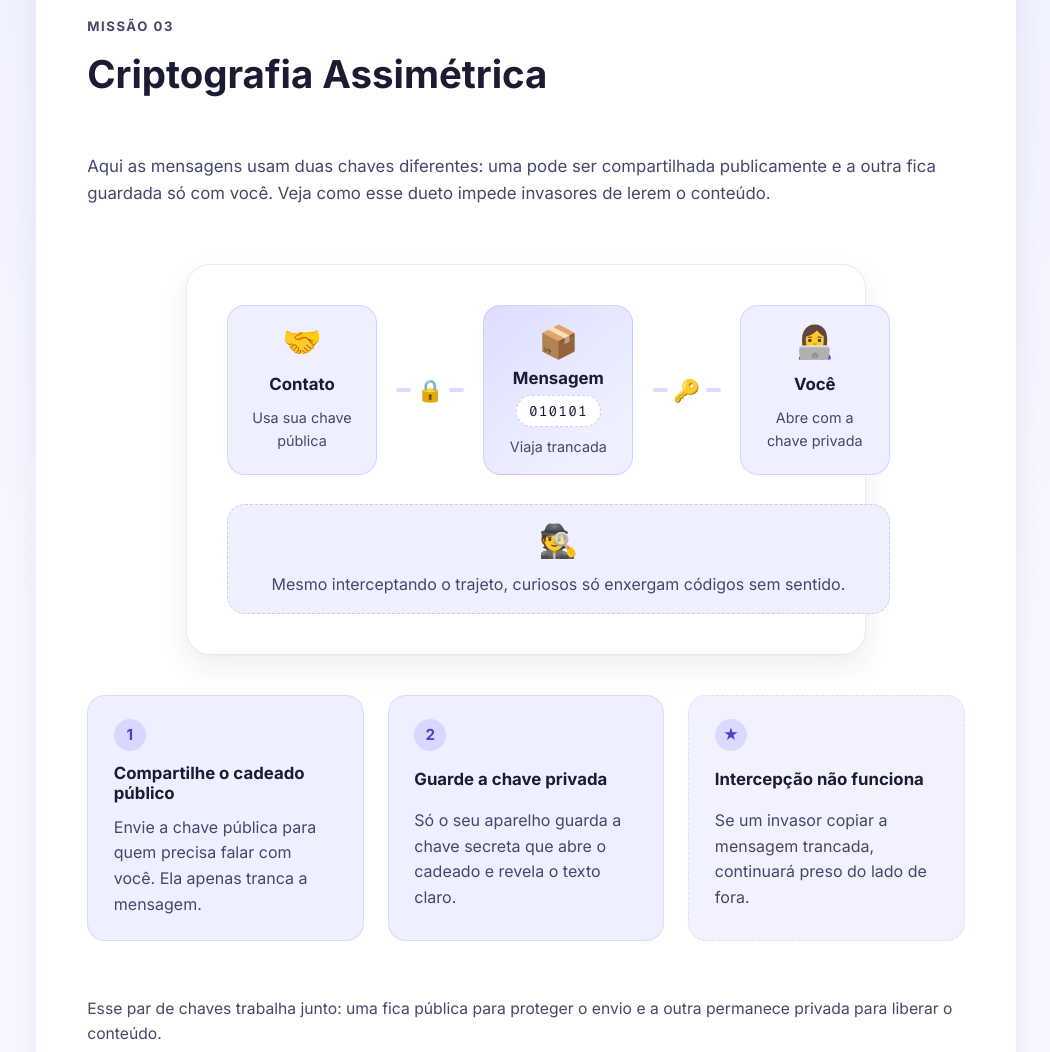
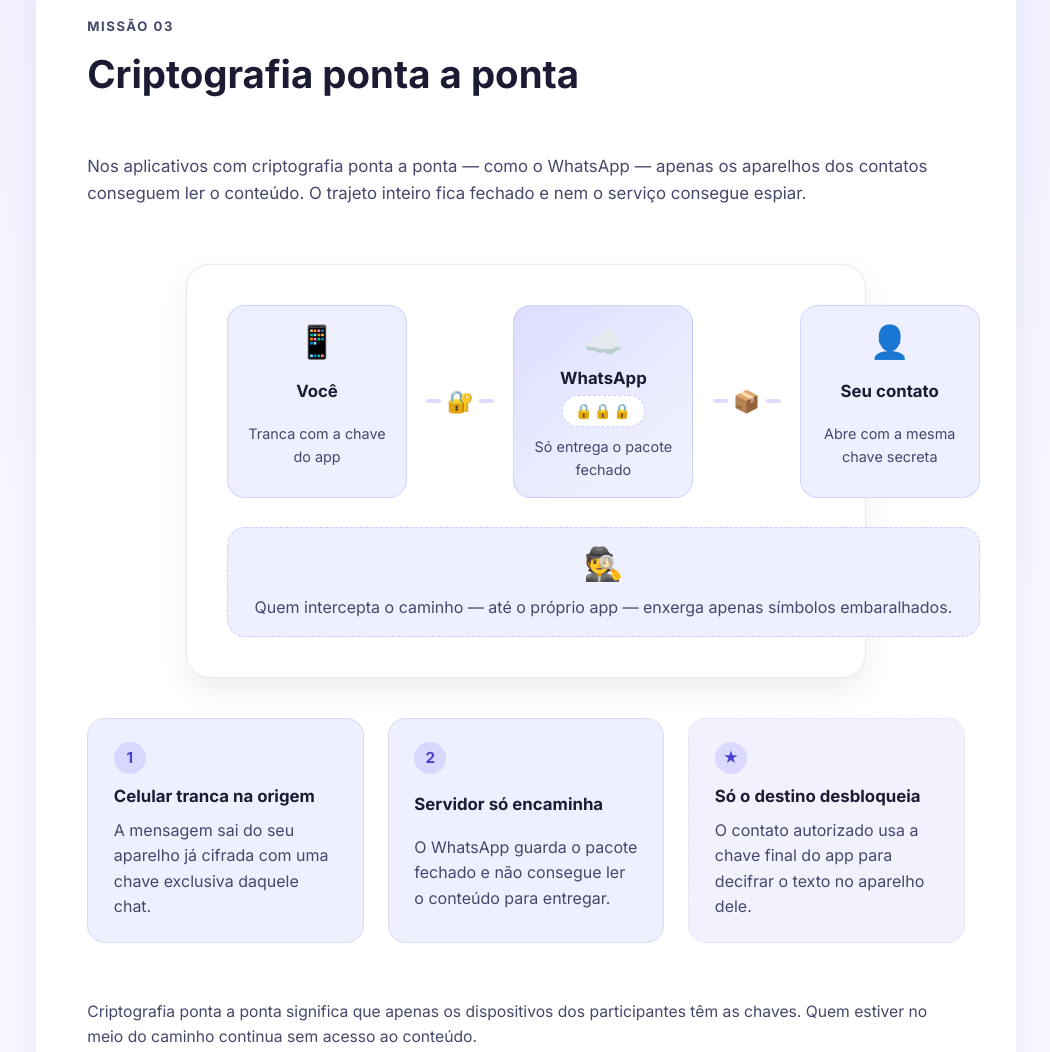
Before and after one commit to PalladiniGITH/chamaweb_usabilidade, a plain HTML site: page criptografia-ponta-a-ponta.html in a window 1280 px wide. Shown: the part 278-1330 px from the top of the page, without its empty margins (114-1164 px from the left). Drawn offline with Linux system fonts and the light colour scheme.

Commit message:
Refocus mission on criptografia ponta a ponta

```diff
--- a/criptografia-assimetrica.html
+++ b/criptografia-ponta-a-ponta.html
@@ -3,14 +3,14 @@
 <head>
     <meta charset="UTF-8">
     <meta name="viewport" content="width=device-width, initial-scale=1.0">
-    <meta name="description" content="Missão Criptografia Assimétrica da jornada Segredos Digitais: visualize as chaves pública e privada trabalhando juntas.">
-    <title>Missão Criptografia Assimétrica | Segredos Digitais</title>
+    <meta name="description" content="Missão Criptografia ponta a ponta da jornada Segredos Digitais: entenda como apps como o WhatsApp blindam as mensagens com chaves entre os contatos.">
+    <title>Missão Criptografia ponta a ponta | Segredos Digitais</title>
     <link rel="preconnect" href="https://fonts.googleapis.com">
     <link rel="preconnect" href="https://fonts.gstatic.com" crossorigin>
     <link href="https://fonts.googleapis.com/css2?family=Inter:wght@400;600;700;800&family=Fira+Code:wght@400;500&display=swap" rel="stylesheet">
     <link rel="stylesheet" href="styles.css">
 </head>
-<body data-theme="light" data-page="assimetrica">
+<body data-theme="light" data-page="ponta">
     <a class="skip-link" href="#conteudo">Pular para o conteúdo principal</a>
     <header class="site-header">
         <div class="brand">
@@ -35,7 +35,7 @@
         <a data-page="home" href="index.html">Início</a>
         <a data-page="cofre" href="cofre.html">Cofre Invisível</a>
         <a data-page="linguagem" href="linguagem.html">Linguagem Secreta</a>
-        <a data-page="assimetrica" href="criptografia-assimetrica.html">Criptografia Assimétrica</a>
+        <a data-page="ponta" href="criptografia-ponta-a-ponta.html">Criptografia ponta a ponta</a>
         <a data-page="https" href="https.html">HTTPS x HTTP</a>
         <a data-page="vpn" href="vpn.html">Túnel VPN</a>
         <a data-page="guardiao" href="guardiao.html">Guardião Digital</a>
@@ -48,70 +48,70 @@
         <article class="mission">
             <header class="mission-header">
                 <p class="mission-overline">Missão 03</p>
-                <h1>Criptografia Assimétrica</h1>
+                <h1>Criptografia ponta a ponta</h1>
             </header>
-            <p class="mission-intro">Aqui as mensagens usam duas chaves diferentes: uma pode ser compartilhada publicamente e a outra fica guardada só com você. Veja como esse dueto impede invasores de lerem o conteúdo.</p>
-            <div class="mission-content asymmetric">
-                <figure id="asymmetricIllustration" class="asymmetric-visual" role="group" aria-labelledby="fluxoAssimetricoTitulo" aria-describedby="fluxoAssimetricoDescricao">
-                    <h2 id="fluxoAssimetricoTitulo" class="sr-only">Como a criptografia assimétrica protege suas mensagens</h2>
-                    <div class="asymmetric-lane" role="list">
+            <p class="mission-intro">Nos aplicativos com criptografia ponta a ponta — como o WhatsApp — apenas os aparelhos dos contatos conseguem ler o conteúdo. O trajeto inteiro fica fechado e nem o serviço consegue espiar.</p>
+            <div class="mission-content end2end">
+                <figure id="endToEndIllustration" class="end2end-visual" role="group" aria-labelledby="fluxoPontaTitulo" aria-describedby="fluxoPontaDescricao">
+                    <h2 id="fluxoPontaTitulo" class="sr-only">Como a criptografia ponta a ponta protege suas conversas</h2>
+                    <div class="end2end-lane" role="list">
                         <div class="visual-node" role="listitem">
-                            <span class="visual-icon" aria-hidden="true">🤝</span>
-                            <strong>Contato</strong>
-                            <p>Usa sua chave pública</p>
+                            <span class="visual-icon" aria-hidden="true">📱</span>
+                            <strong>Você</strong>
+                            <p>Tranca com a chave do app</p>
                         </div>
                         <div class="visual-connector" aria-hidden="true">
                             <span class="connector-line">
-                                <span class="connector-icon">🔒</span>
+                                <span class="connector-icon">🔐</span>
                             </span>
                         </div>
                         <div class="visual-node visual-node--message" role="listitem">
-                            <span class="visual-icon" aria-hidden="true">📦</span>
-                            <strong>Mensagem</strong>
-                            <code aria-label="Mensagem cifrada">010101</code>
-                            <p>Viaja trancada</p>
+                            <span class="visual-icon" aria-hidden="true">☁️</span>
+                            <strong>WhatsApp</strong>
+                            <code aria-label="Mensagem cifrada">🔒🔒🔒</code>
+                            <p>Só entrega o pacote fechado</p>
                         </div>
                         <div class="visual-connector" aria-hidden="true">
                             <span class="connector-line">
-                                <span class="connector-icon">🔑</span>
+                                <span class="connector-icon">📦</span>
                             </span>
                         </div>
                         <div class="visual-node" role="listitem">
-                            <span class="visual-icon" aria-hidden="true">👩‍💻</span>
-                            <strong>Você</strong>
-                            <p>Abre com a chave privada</p>
+                            <span class="visual-icon" aria-hidden="true">👤</span>
+                            <strong>Seu contato</strong>
+                            <p>Abre com a mesma chave secreta</p>
                         </div>
                     </div>
-                    <figcaption class="visual-note" id="fluxoAssimetricoDescricao">
+                    <figcaption class="visual-note" id="fluxoPontaDescricao">
                         <span class="visual-icon" aria-hidden="true">🕵️</span>
-                        <p>Mesmo interceptando o trajeto, curiosos só enxergam códigos sem sentido.</p>
+                        <p>Quem intercepta o caminho — até o próprio app — enxerga apenas símbolos embaralhados.</p>
                     </figcaption>
                 </figure>
-                <div class="asymmetric-steps" role="list">
-                    <article class="asymmetric-step" role="listitem">
+                <div class="end2end-steps" role="list">
+                    <article class="end2end-step" role="listitem">
                         <span class="step-number">1</span>
-                        <h3>Compartilhe o cadeado público</h3>
-                        <p>Envie a chave pública para quem precisa falar com você. Ela apenas tranca a mensagem.</p>
+                        <h3>Celular tranca na origem</h3>
+                        <p>A mensagem sai do seu aparelho já cifrada com uma chave exclusiva daquele chat.</p>
                     </article>
-                    <article class="asymmetric-step" role="listitem">
+                    <article class="end2end-step" role="listitem">
                         <span class="step-number">2</span>
-                        <h3>Guarde a chave privada</h3>
-                        <p>Só o seu aparelho guarda a chave secreta que abre o cadeado e revela o texto claro.</p>
+                        <h3>Servidor só encaminha</h3>
+                        <p>O WhatsApp guarda o pacote fechado e não consegue ler o conteúdo para entregar.</p>
                     </article>
-                    <article class="asymmetric-step asymmetric-step--note" role="listitem">
+                    <article class="end2end-step end2end-step--note" role="listitem">
                         <span class="step-number" aria-hidden="true">★</span>
-                        <h3>Intercepção não funciona</h3>
-                        <p>Se um invasor copiar a mensagem trancada, continuará preso do lado de fora.</p>
+                        <h3>Só o destino desbloqueia</h3>
+                        <p>O contato autorizado usa a chave final do app para decifrar o texto no aparelho dele.</p>
                     </article>
                 </div>
-                <p class="mission-detail">Esse par de chaves trabalha junto: uma fica pública para proteger o envio e a outra permanece privada para liberar o conteúdo.</p>
+                <p class="mission-detail">Criptografia ponta a ponta significa que apenas os dispositivos dos participantes têm as chaves. Quem estiver no meio do caminho continua sem acesso ao conteúdo.</p>
             </div>
             <aside class="mission-aside">
                 <h2>Dica rápida</h2>
                 <ul>
-                    <li>Chave pública = cadeado aberto para trancar as mensagens.</li>
-                    <li>Chave privada = chave única guardada por você.</li>
-                    <li>Espiões sem a chave privada continuam vendo apenas códigos.</li>
+                    <li>Confie no cadeado do app: ele tranca antes mesmo da mensagem sair.</li>
+                    <li>Ative a verificação em duas etapas para proteger a chave guardada no aparelho.</li>
+                    <li>Repare que notificações de backup na nuvem podem ficar fora dessa proteção.</li>
                 </ul>
             </aside>
         </article>
@@ -123,7 +123,7 @@
     </main>
 
     <footer class="site-footer">
-        <p>Curiosidade: essa técnica garante o cadeado do ícone 🔒 nas conexões HTTPS.</p>
+        <p>Curiosidade: o cadeado do WhatsApp é tão forte que nem a empresa lê suas conversas.</p>
     </footer>
     <script src="script.js" defer></script>
 </body>
--- a/script.js
+++ b/script.js
@@ -225,11 +225,11 @@ const SegredosDigitais = (() => {
     });
   };
 
-  const initAsymmetric = () => {
-    const illustration = document.getElementById('asymmetricIllustration');
+  const initEndToEnd = () => {
+    const illustration = document.getElementById('endToEndIllustration');
     if (!illustration) return;
 
-    markMissionComplete('assimetrica', 12);
+    markMissionComplete('ponta', 12);
   };
 
   const initHttps = () => {
@@ -382,8 +382,8 @@ const SegredosDigitais = (() => {
       case 'linguagem':
         initCipher();
         break;
-      case 'assimetrica':
-        initAsymmetric();
+      case 'ponta':
+        initEndToEnd();
         break;
       case 'https':
         initHttps();
--- a/styles.css
+++ b/styles.css
@@ -658,14 +658,14 @@ img, svg {
 }
 
 /* ===========================================================================
-   Missão Criptografia Assimétrica
+   Missão Criptografia ponta a ponta
    ======================================================================== */
-.asymmetric {
+.end2end {
     display: grid;
     gap: clamp(1.5rem, 4vw, 2.5rem);
 }
 
-.asymmetric-visual {
+.end2end-visual {
     width: min(680px, 100%);
     margin: 0 auto;
     padding: clamp(1.5rem, 4vw, 2.5rem);
@@ -678,17 +678,17 @@ img, svg {
     text-align: center;
 }
 
-.asymmetric-lane {
+.end2end-lane {
     --connector-width: clamp(42px, 7vw, 68px);
     display: grid;
-    grid-template-columns: minmax(150px, 1fr) var(--connector-width) minmax(150px, 1fr) var(--connector-width) minmax(150px, 1fr);
+    grid-template-columns: minmax(180px, 1fr) var(--connector-width) minmax(180px, 1fr) var(--connector-width) minmax(180px, 1fr);
     align-items: stretch;
     justify-items: stretch;
     gap: clamp(0.8rem, 2.5vw, 1.2rem);
 }
 
 .visual-node {
-    min-width: 150px;
+    min-width: 180px;
     padding: 1rem 1.2rem;
     border-radius: var(--radius-medium);
     background: var(--color-surface-soft);
@@ -779,13 +779,13 @@ img, svg {
     margin: 0;
 }
 
-.asymmetric-steps {
+.end2end-steps {
     display: grid;
     gap: clamp(1rem, 3vw, 1.5rem);
     grid-template-columns: repeat(auto-fit, minmax(220px, 1fr));
 }
 
-.asymmetric-step {
+.end2end-step {
     padding: 1.4rem 1.6rem;
     border-radius: var(--radius-medium);
     border: 1px solid var(--color-border);
@@ -794,17 +794,17 @@ img, svg {
     gap: 0.75rem;
 }
 
-.asymmetric-step h3 {
+.end2end-step h3 {
     margin: 0;
     font-size: 1.05rem;
 }
 
-.asymmetric-step p {
+.end2end-step p {
     margin: 0;
     color: var(--color-text-soft);
 }
 
-.asymmetric-step--note {
+.end2end-step--note {
     background: rgba(97, 87, 255, 0.08);
     border-style: dashed;
 }
@@ -822,7 +822,7 @@ img, svg {
 }
 
 @media (max-width: 820px) {
-    .asymmetric-lane {
+    .end2end-lane {
         grid-template-columns: minmax(200px, 1fr);
         gap: 1.25rem;
     }
@@ -833,7 +833,7 @@ img, svg {
 }
 
 @media (max-width: 600px) {
-    .asymmetric-visual {
+    .end2end-visual {
         padding: 1.5rem;
     }
 
```
Also changed, not shown: certificado.html (+1 -1 lines), cofre.html (+1 -1 lines), guardiao.html (+1 -1 lines), https.html (+2 -2 lines), index.html (+5 -5 lines), linguagem.html (+2 -2 lines), quiz.html (+1 -1 lines), snowden.html (+1 -1 lines), vpn.html (+1 -1 lines).
